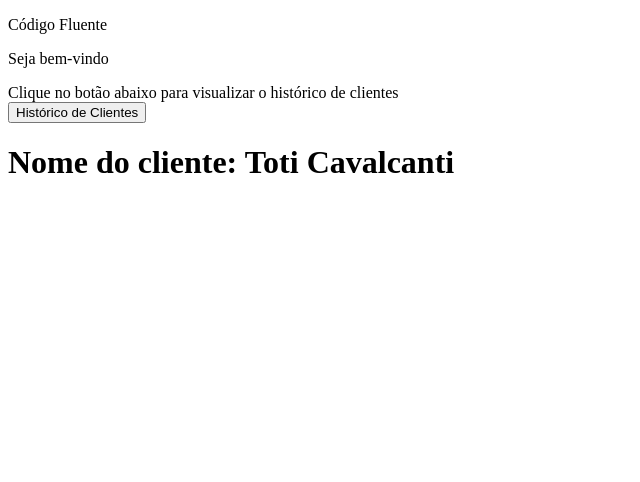
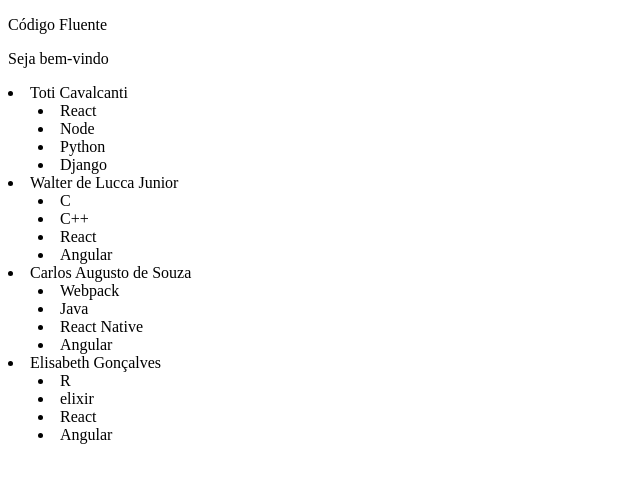
Before and after one commit to toticavalcanti/react-from-scratch-with-webpack, a React app: page / in a window 1280 px wide. Shown: the top 482 px of the page, without its empty margins (0-640 px from the left). Built offline with nearby package versions, Linux system fonts and the light colour scheme.

Commit message:
renderSkills and renderCustomers

```diff
--- a/src/App.jsx
+++ b/src/App.jsx
@@ -1,38 +1,47 @@
 import React from 'react';
 
-const buttonA = <button>Histórico de Clientes</button>
-const buttonB =  <button>Cadastrar Cliente</button>
+const listCustomers = [
+  {
+    id: 1,
+    name: 'Toti Cavalcanti',
+    skills: ['React', 'Node', 'Python', 'Django']
+  },
+  {
+    id: 2,
+    name: 'Walter de Lucca Junior',
+    skills: ['C', 'C++', 'React', 'Angular']
+  },
+  {
+    id: 3,
+    name: 'Carlos Augusto de Souza',
+    skills: ['Webpack', 'Java', 'React Native', 'Angular']
+  },
+  {
+    id: 14,
+    name: 'Elisabeth Gonçalves',
+    skills: ['R', 'elixir', 'React', 'Angular']
+  },
 
-const hasCustomer = true;
+]
 
 const App = () => {
 
-  const renderShowHistory = (
-      <div>
-        Clique no botão abaixo para visualizar o histórico de clientes
-        <br />
-        {buttonA}
-      </div>
-      )
+  const renderCustomers = (customer, index) => {
 
-  const renderAddCustomer = (
-      <div>
-        Clique abaixo para cadastrar o cliente
-        <br />
-        {buttonB}
+    return (
+      <div key={`customer-${customer.id}`}>
+        <li>{ customer.name }</li>
+        {customer.skills.map(renderSkills)}
       </div>
     )
+  }
 
-  const customer = 'Toti Cavalcanti'
+  const renderSkills = (skill, index) => {
+    return (
+      <div style={{paddingLeft: '30px'}}>
+        <li key={`skill-${index}`}>{ skill }</li>
+      </div>
 
-  const showCustomer = () => {
-    if(!hasCustomer) return null;
-    return(
-      <div>
-        <h1>
-          Nome do cliente: {customer}
-        </h1>
-      </div>
     )
   }
 
@@ -40,12 +49,9 @@ const App = () => {
     <div>
       <p>Código Fluente</p>
       <p>Seja bem-vindo</p>
-      { hasCustomer ? renderShowHistory : renderAddCustomer}
-      <div>
-        {showCustomer()}
-      </div>
+      <div>{listCustomers.map(renderCustomers)}</div>
     </div>
   );
-};
+} ;
 
 export default App;
--- a/webpack.config.js
+++ b/webpack.config.js
@@ -22,7 +22,7 @@ module.exports = {
     ]
   },
   resolve: {
-    extensions: ['.js', '.jsx']
+    extensions: ['.js',]
   },
   plugins: [
     new HtmlWebPackPlugin({
```
